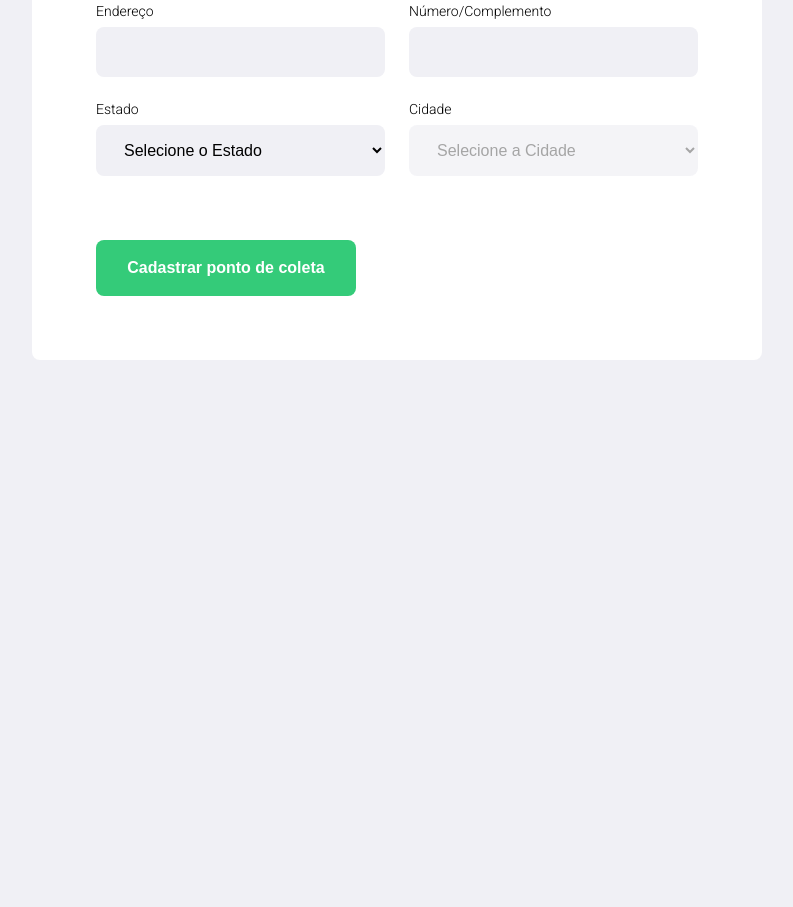
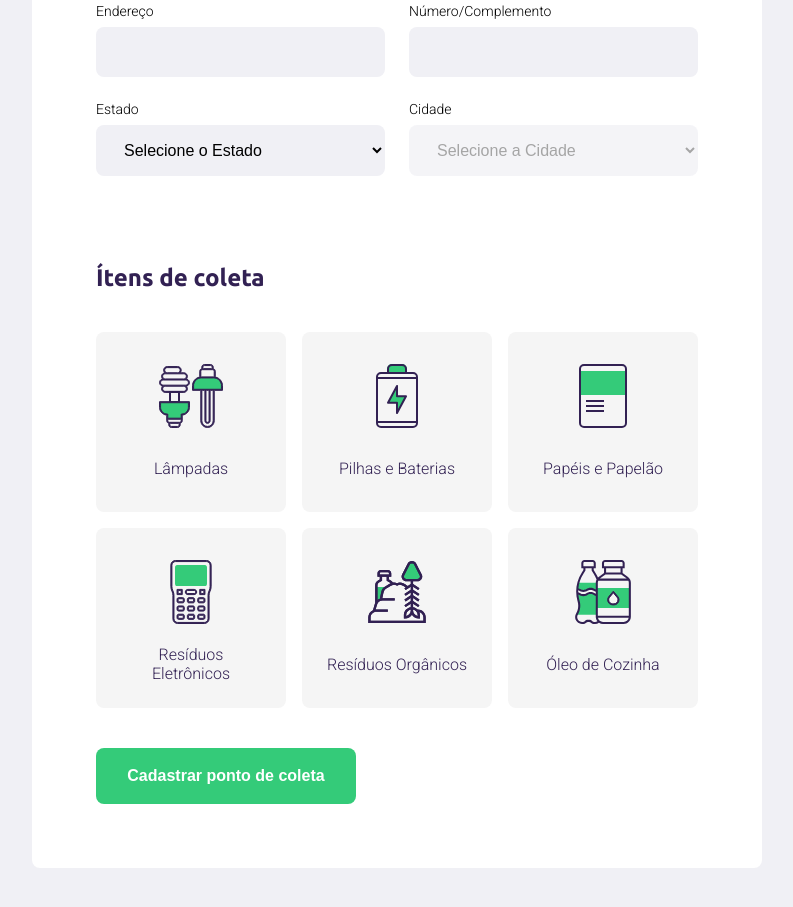
Before and after one commit to spop1987/Ecoleta, a plain HTML site: page create-point.html in a window 1280 px wide. Shown: the part 505-1412 px from the top of the page, without its empty margins (243-1036 px from the left). Before the commit the page ends 945 px from the top, so only its background shows below. Drawn offline with Linux system fonts and the light colour scheme; no server answers.

Commit message:
New actualizations in terms of style and coding to the fieldset of itens de coleta

```diff
--- a/create-point.html
+++ b/create-point.html
@@ -30,38 +30,69 @@
 
                 <div class="field">
                     <label for="name">Nome da entidade</label>
-                    <input type="text" name="name">
+                    <input type="text" name="name" required>
                 </div>
 
                 <div class="field-group">
                     <div class="field">
                         <label for="address">Endereço</label>
-                        <input type="text" name="address">
+                        <input type="text" name="address" required>
                     </div>
                     <div class="field">
                         <label for="address2">Número/Complemento</label>
-                        <input type="number" name="address2">
+                        <input type="number" name="address2" required>
                     </div>
                 </div>
 
                 <div class="field-group">
                     <div class="field">
                         <label for="state">Estado</label>
-                        <select name="uf">
+                        <select name="uf" required>
                             <option value="">Selecione o Estado</option>
                         </select>
                         <input type="hidden" name="state">
                     </div>
                     <div class="field">
                         <label for="city" >Cidade</label>
-                        <select name="city" disabled>
+                        <select name="city" disabled required>
                             <option value="">Selecione a Cidade</option>
                         </select>
                     </div>
                 </div>
-
             </fieldset>
 
+            <fieldset>
+                <legend>
+                    <h2>Ítens de coleta</h2>
+                </legend>
+
+                <div class="items-grid">
+                    <li data-id="1">
+                        <img src="/assets/lampadas.svg" alt="Lampadas">
+                        <span>Lâmpadas</span>
+                    </li>
+                    <li data-id="2">
+                        <img src="/assets/baterias.svg" alt="Pilhas e Baterias">
+                        <span>Pilhas e Baterias</span>
+                    </li>
+                    <li data-id="3">
+                        <img src="/assets/papeis-papelao.svg" alt="Papéis e Papelão">
+                        <span>Papéis e Papelão</span>
+                    </li>
+                    <li data-id="4">
+                        <img src="/assets/eletronicos.svg" alt="Resíduos Eletrônicos">
+                        <span>Resíduos Eletrônicos</span>
+                    </li>
+                    <li data-id="5">
+                        <img src="/assets/organicos.svg" alt="Resíduos Orgânicos">
+                        <span>Resíduos Orgânicos</span>
+                    </li>
+                    <li data-id="6">
+                        <img src="/assets/oleo.svg" alt="Óleo de Cozinha">
+                        <span>Óleo de Cozinha</span>
+                    </li>
+                </div>
+            </fieldset>
 
             <button type="submit">Cadastrar ponto de coleta</button>
         </form>
--- a/scripts/create-point.js
+++ b/scripts/create-point.js
@@ -3,8 +3,8 @@ function populateUFs()
 {
     const ufSelect = document.querySelector("select[name=uf]")
 
-    fetch("https://servicodados.ibge.gov.br/api/v1/localidades/distritos")
-    .then( res => res.json() )
+    fetch("https://servicodados.ibge.gov.br/api/v1/localidades/estados")
+    .then( (res) => { return res.json() } )
     .then( states => {
         for( const state of states )
         {
@@ -15,6 +15,8 @@ function populateUFs()
 }
 
 populateUFs()
+
+
 
 function getCities(event) {
     const citySelect = document.querySelector("select[name=city]")
@@ -27,8 +29,8 @@ function getCities(event) {
 
     const url = `https://servicodados.ibge.gov.br/api/v1/localidades/estados/${ufValue}/municipios`
 
-    citySelect.innerHTML = ""
-    citySelect.disable = true
+    citySelect.innerHTML = "<option value>Selecione a Cidade</option>"
+    citySelect.disabled = true
 
     fetch(url)
     .then( res => res.json() )
@@ -39,13 +41,22 @@ function getCities(event) {
             citySelect.innerHTML += `<option value="${city.id}">${city.nome}</option>`
         }
 
-            citySelect.disable = false
+            citySelect.disabled = false
 
     } )
 
 }
+document.querySelector("select[name=uf]").addEventListener("change", getCities)
 
+// ÍTENS DE COLETA
 
+const itmsToCollect = document.querySelectorAll(".items-grid li");
 
-document.querySelector("select[name=uf]")
-document.addEventListener("change", getCities)
+for (const item of itmsToCollect){
+    item.addEventListener("click", handleSelectedItem)
+}
+
+function handleSelectedItem(event){
+    const itemId = event.target.dataset.id
+    console.log(event.target)
+}
--- a/styles/create-point.css
+++ b/styles/create-point.css
@@ -99,3 +99,43 @@ form button {
 form button:hover{
     background-color: #2fb86e;
 }
+
+.items-grid {
+    display: grid;
+    grid-template-columns: 1fr 1fr 1fr;
+    gap: 16px
+}
+
+.items-grid li{
+    background-color: #f5f5f5;
+    list-style: none;
+    border: 2px solid f5f5f5;
+    border-radius: 8px;
+    height: 180px;
+    padding: 32px 24px 16px;
+    display: flex;
+    flex-direction: column;
+    align-items: center;
+    justify-content: space-between;
+    text-align: center;
+    cursor: pointer;
+}
+
+.items-grid li span {
+    margin-top: 12px;
+    flex: 1;
+    display: flex;
+    align-items: center;
+
+    color: var(--title-color)
+}
+
+.items-grid li.selected {
+    background: #e1faec;
+    border: 2px solid #34cb79;
+}
+
+.items-grid li img,
+.items-grid li span {
+    pointer-events: none;
+}
```
